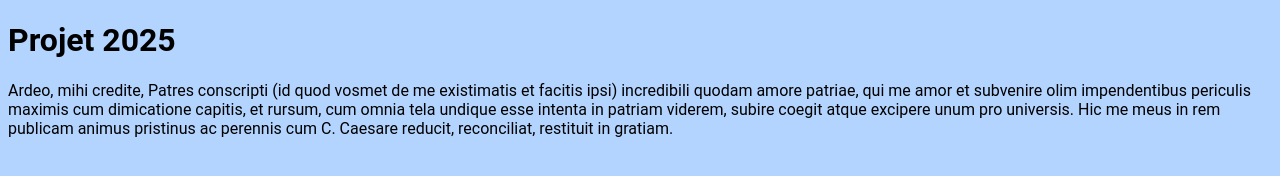
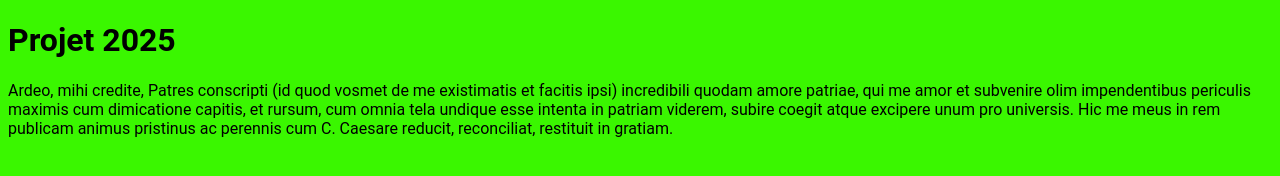
Before and after one commit to Osmanistos/2425_ELGL_G3_Examen, a plain HTML site: page index.html in a window 1280 px wide. Drawn offline with Linux system fonts and the light colour scheme.

Commit message:
modification de la couleur de fond en vert

```diff
--- a/css/style.css
+++ b/css/style.css
@@ -1,7 +1,7 @@
 @import url('https://fonts.googleapis.com/css2?family=Open+Sans:wght@400;700&family=Merriweather:wght@400;700&display=swap');
 
 body {
-    background-color: rgb(179, 212, 255);
+    background-color: rgb(58, 247, 0);
     font-family: 'Roboto', sans-serif;
     /* font-family: 'Lora', serif; */
 }
```
